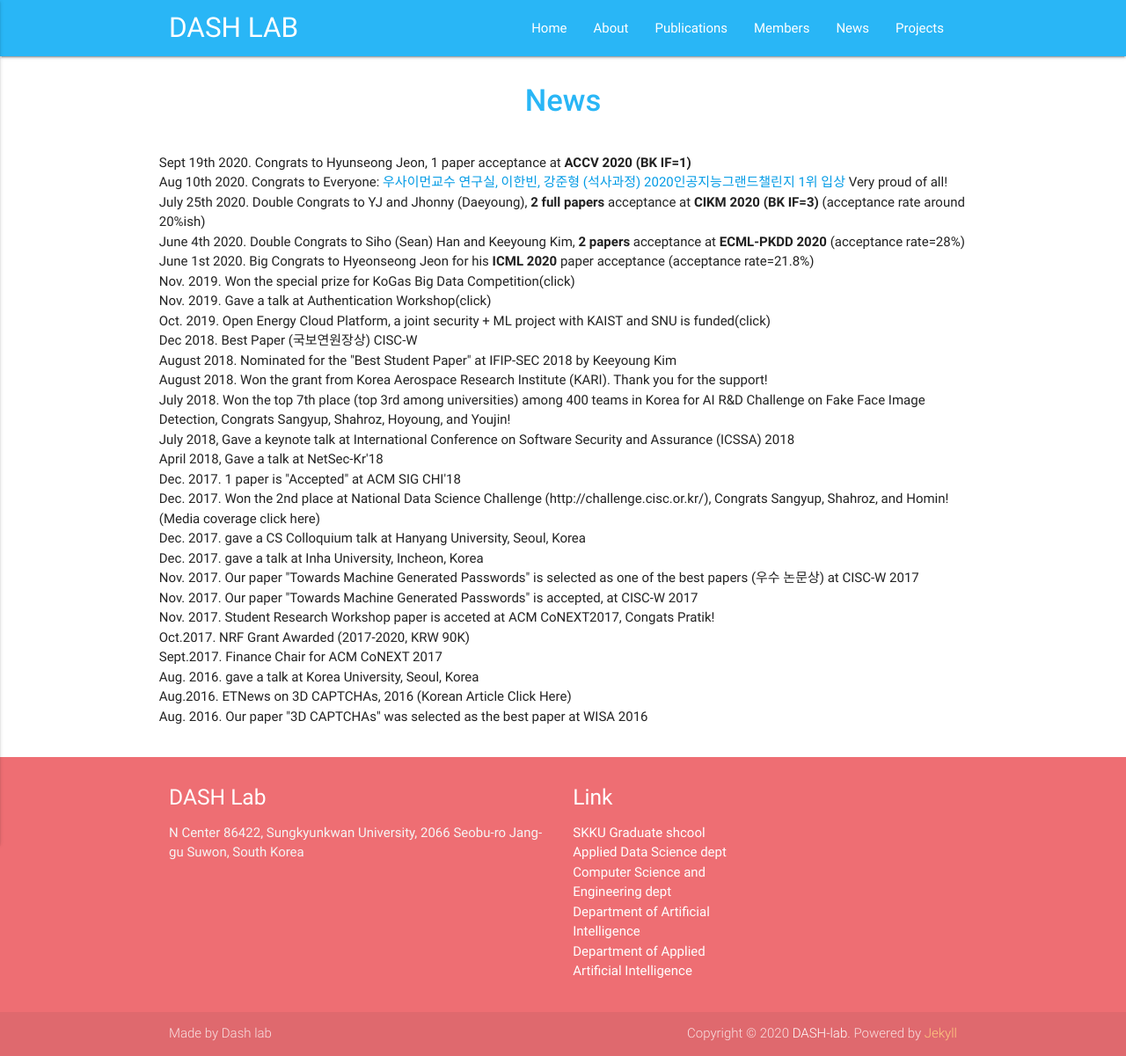
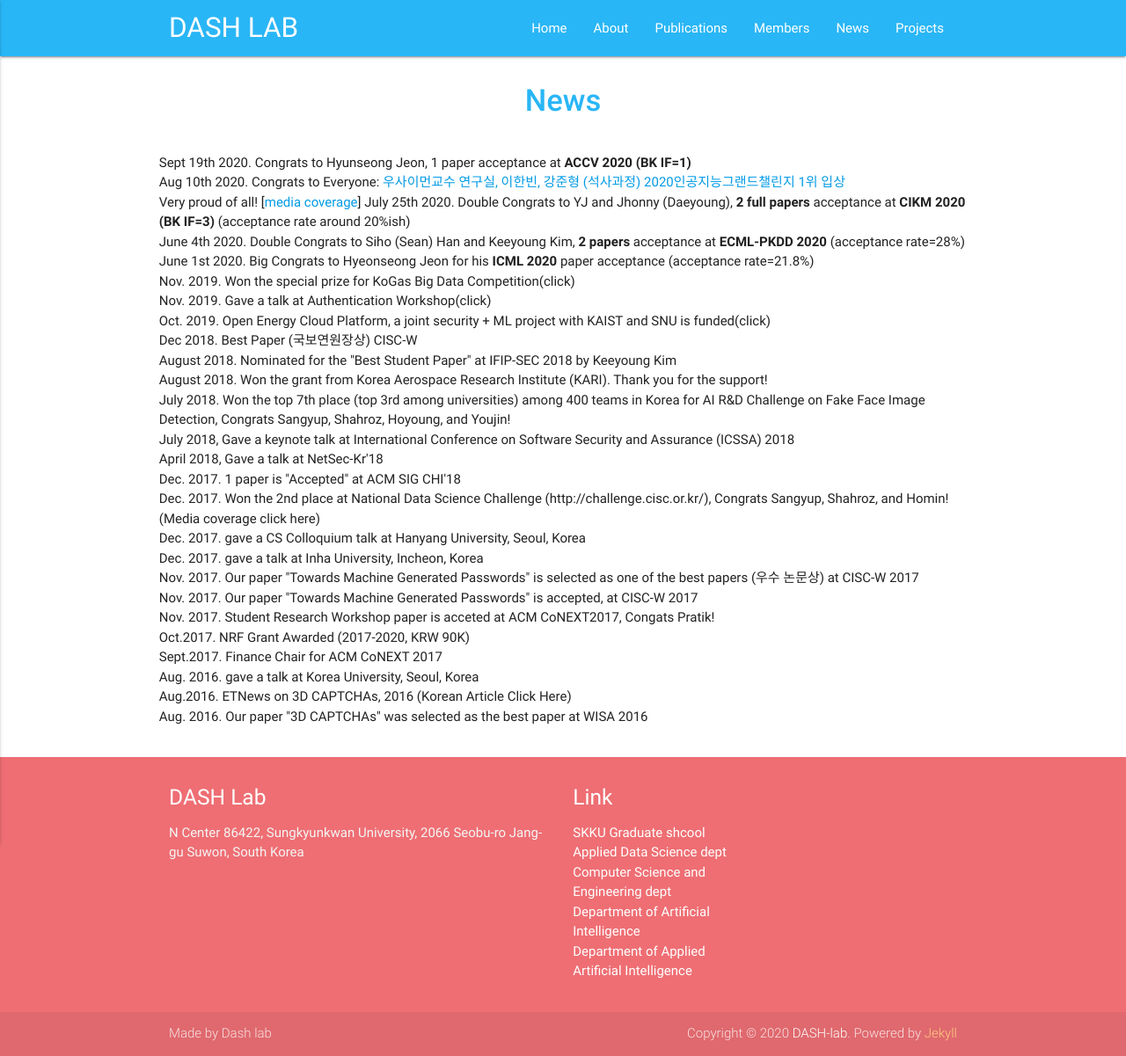
Before and after one commit to Yurim990507/DASH-Lab.github.io, a Jekyll site: the page built from example4.md, in a window 1280 px wide. Shown: the whole page at 88% size. Built offline with Jekyll 4.4.1, drawn with Linux system fonts in a browser that asks for light colours.

Commit message:
Update example4.md

```diff
--- a/example4.md
+++ b/example4.md
@@ -9,7 +9,8 @@ permalink: /News/
 <div class="section">
     <div class="row">
 Sept 19th 2020. Congrats to Hyunseong Jeon, 1 paper acceptance at <b>ACCV 2020 (BK IF=1)</b> <br>
-Aug 10th 2020. Congrats to Everyone: <a href="https://ai.skku.edu/ai/community/news.do?mode=view&articleNo=99744&article.offset=0&articleLimit=10">우사이먼교수 연구실, 이한빈, 강준형 (석사과정) 2020인공지능그랜드챌린지 1위 입상</a> Very proud of all!
+Aug 10th 2020. Congrats to Everyone: <a href="https://ai.skku.edu/ai/community/news.do?mode=view&articleNo=99744&article.offset=0&articleLimit=10">우사이먼교수 연구실, 이한빈, 강준형 (석사과정) 2020인공지능그랜드챌린지 1위 입상</a> <br>
+        Very proud of all! [<a href="http://www.lecturernews.com/news/articleView.html?idxno=50892">media coverage</a>]
 July 25th 2020. Double Congrats to YJ and Jhonny (Daeyoung), <b> 2 full papers </b> acceptance at <b>CIKM 2020 (BK IF=3)</b> (acceptance rate around 20%ish) <br>
 June 4th 2020. Double Congrats to Siho (Sean) Han and Keeyoung Kim, <b> 2 papers </b> acceptance at <b>ECML-PKDD 2020</b> (acceptance rate=28%) <br>
 June 1st 2020. Big Congrats to Hyeonseong Jeon for his <b>ICML 2020</b> paper acceptance (acceptance rate=21.8%) <br>
```
